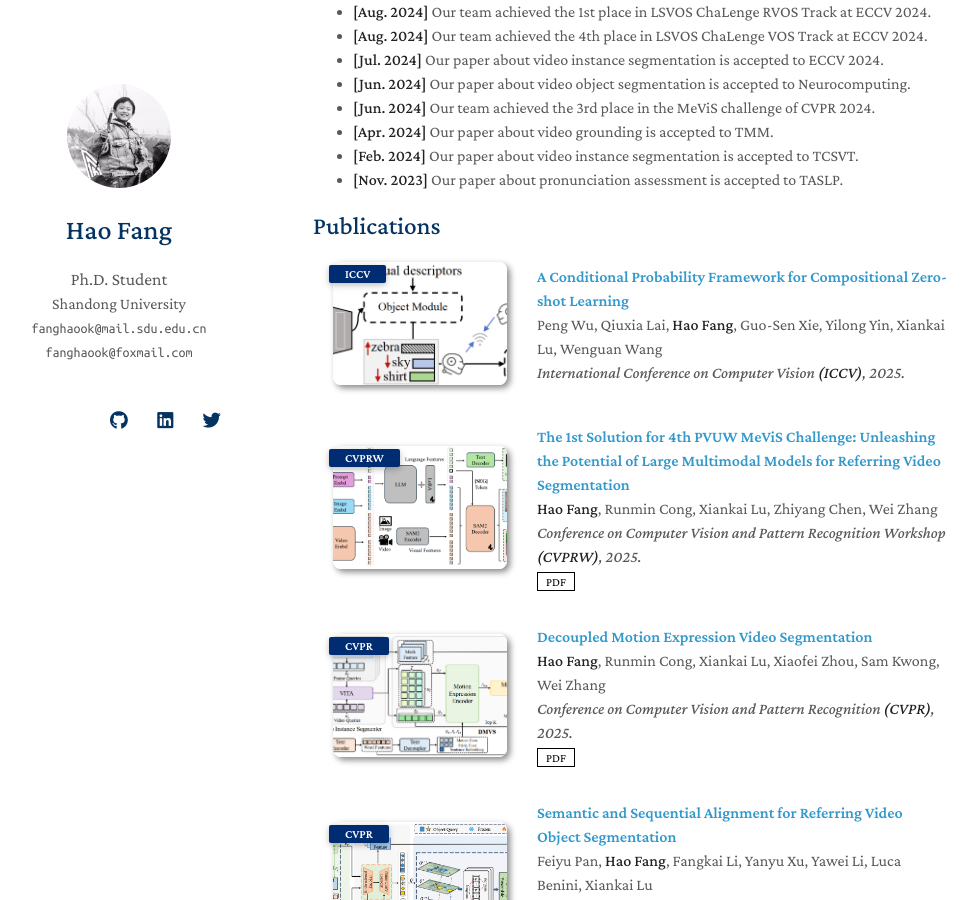
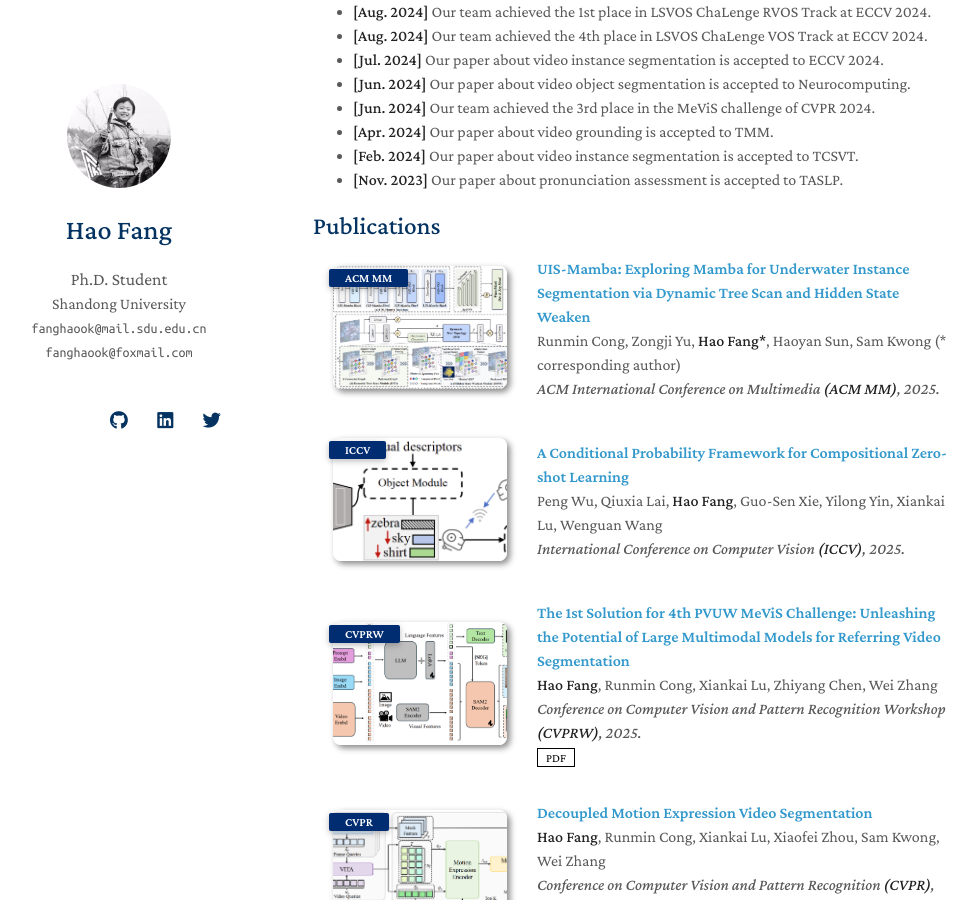
Before and after one commit to fanghaook/fanghaook.github.io, a Jekyll site: the page built from index.md, in a window 1280 px wide and 900 px high, scrolled down 498 px. Shown: the whole window, without its empty margins (157-1134 px from the left). Built offline with Jekyll 4.4.1, drawn with Linux system fonts in a browser that asks for light colours; nearby versions of some CDN libraries; a style sheet for code colours, icons or effects is not loaded; our own code applies the rules of GitHub Pages for plain Markdown files.

Commit message:
Update MM

```diff
--- a/_data/publications.yml
+++ b/_data/publications.yml
@@ -1,4 +1,10 @@
 main:
+  - title: "UIS-Mamba: Exploring Mamba for Underwater Instance Segmentation via Dynamic Tree Scan and Hidden State Weaken"
+    authors: Runmin Cong, Zongji Yu, <strong>Hao Fang*</strong>, Haoyan Sun, Sam Kwong (* corresponding author)
+    conference_short: ACM MM
+    conference: ACM International Conference on Multimedia <strong>(ACM MM)</strong>, 2025.
+    image: ./assets/img/UIS-Mamba.png
+
   - title: "A Conditional Probability Framework for Compositional Zero-shot Learning"
     authors: Peng Wu, Qiuxia Lai, <strong>Hao Fang</strong>, Guo-Sen Xie, Yilong Yin, Xiankai Lu, Wenguan Wang
     conference_short: ICCV
```
